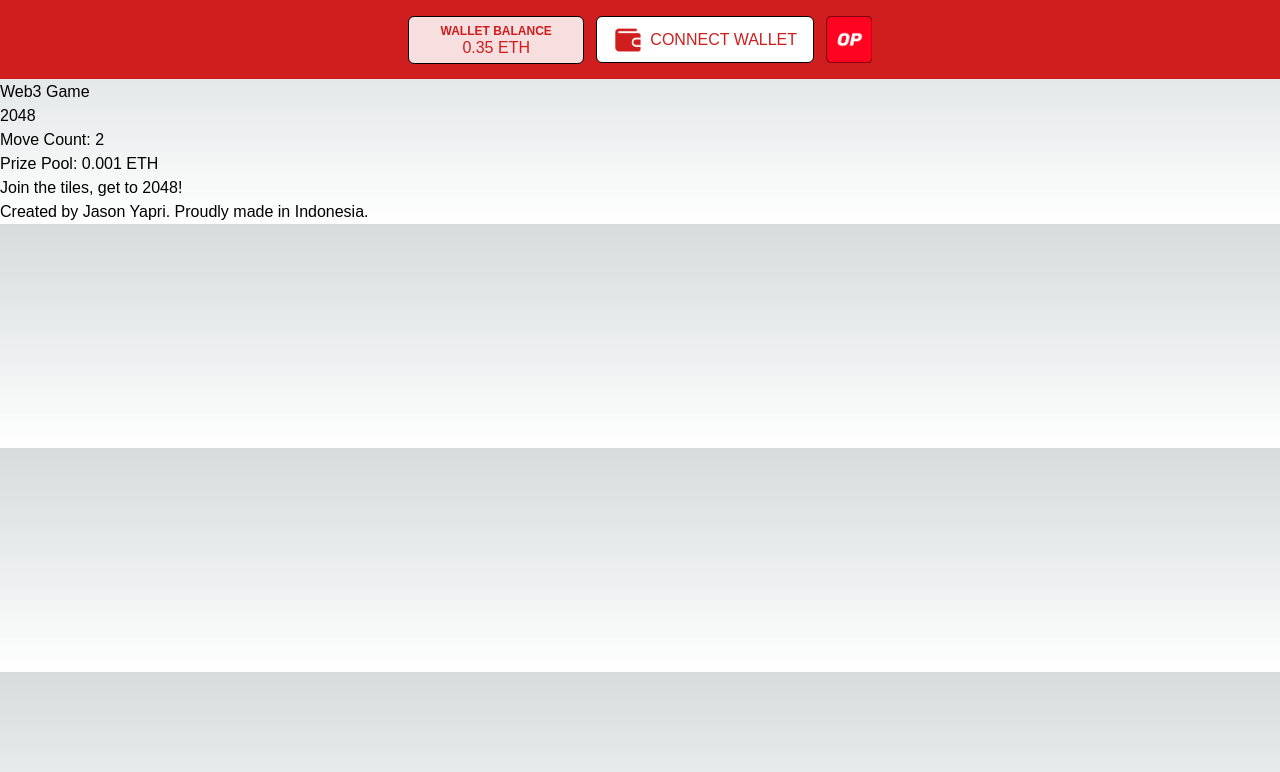
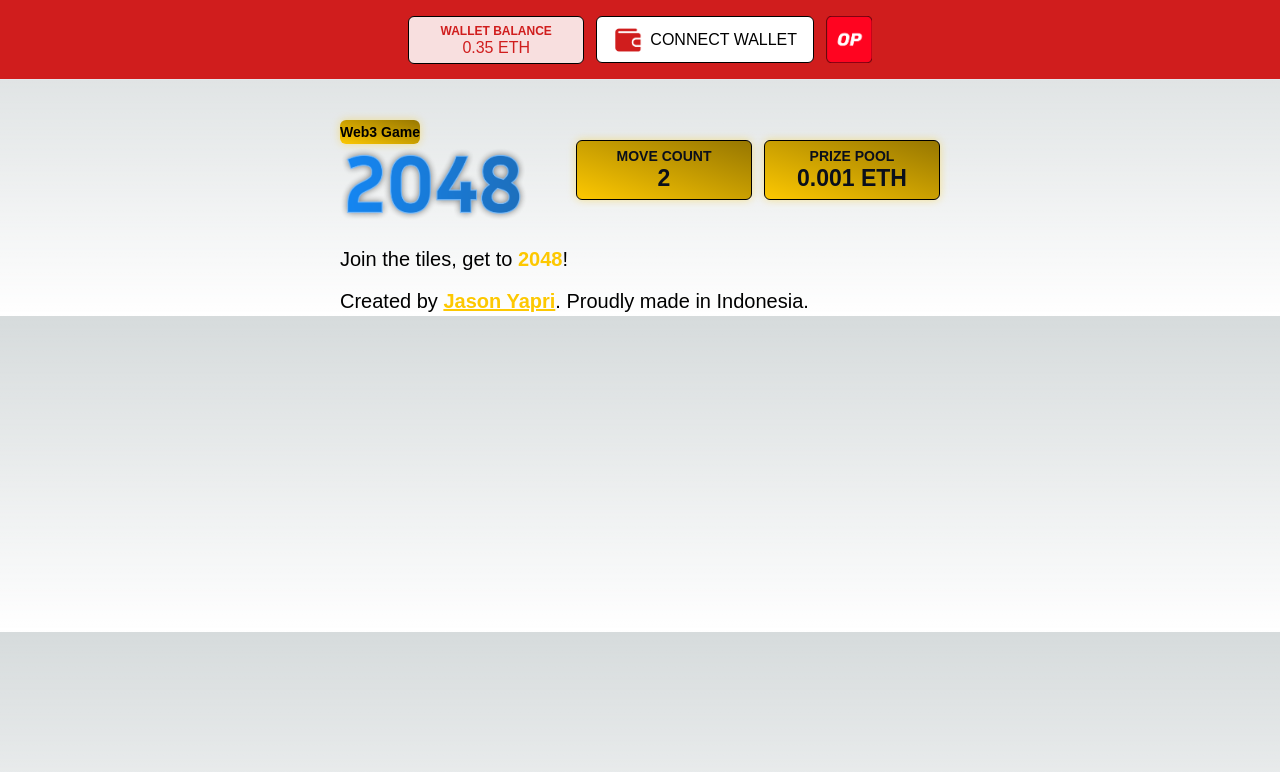
Before and after one commit to jasonyapri/2048-web3-game, a Next.js app in the folder frontend/: page / in a window 1280 px wide. Shown: the top 772 px of the page. Built offline with nearby package versions, Linux system fonts and the light colour scheme; a web font is replaced by a local one.

Commit message:
Styling of Game Header, Instruction and Footer

```diff
--- a/frontend/app/globals.css
+++ b/frontend/app/globals.css
@@ -32,8 +32,11 @@ body {
   }
 }
 
-.game-header {
-  @apply bg-theme-red flex h-20 items-center justify-center border-b-1 space-x-3;
+.game-container {
+  @apply flex flex-col items-center;
+
+  .wallet-header {
+    @apply bg-theme-red flex h-20 items-center justify-center border-b-1 space-x-3 w-full;
 
     .wallet-balance {
       @apply w-44 h-12 flex flex-col items-center justify-center text-theme-red px-wallet-balance-horizontal pt-wallet-balance-top pb-wallet-balance-bottom rounded-md border-1 border-black;
@@ -52,7 +55,7 @@ body {
     }
 
     .connect-wallet-button {
-    @apply bg-white text-theme-red border-1 space-x-2 border-black rounded-md flex items-center justify-center duration-200;
+      @apply bg-white text-theme-red border-1 space-x-2 border-black rounded-md flex items-center justify-center duration-200 text-black;
       padding: 8px 16px;
       height: 46.667px;
 
@@ -69,3 +72,121 @@ body {
       height: 46.667px;
     }
   }
+
+  main.game-main {
+    @apply flex flex-col space-y-3;
+
+    width: 600px;
+    margin-top: 40px;
+
+    .game-header {
+      @apply flex justify-between w-full items-center;
+
+      .title-group {
+        .subtitle {
+          @apply flex items-center justify-center w-20 h-6 font-black rounded-md;
+
+          font-size: 14px;
+          color: black;
+          background: linear-gradient(
+              to top right,
+              #FDC801,
+              #977701
+            );
+            margin-bottom: 3px;
+            box-shadow: 0 0 8px rgba(253, 200, 1, 0.4);
+        }
+
+        .title-logo {
+          height: 73px;
+        }
+
+        .title {
+          font-size: 80px;
+          font-weight: extra-black;
+          background: linear-gradient(to right, #3E9CF4, #1D6EBB);
+          -webkit-background-clip: text;
+          -webkit-text-fill-color: transparent;
+        }
+      }
+
+      .game-info {
+        @apply flex space-x-3;
+
+        .move-count {
+          @apply w-44 flex flex-col items-center justify-center text-theme-primary-background px-wallet-balance-horizontal pt-wallet-balance-top pb-wallet-balance-bottom rounded-md border-1 border-black font-black;
+
+          height: 60px;
+          background: linear-gradient(
+              to top right,
+              #FDC801,
+              #977701
+            );
+            box-shadow: 0 0 8px rgba(253, 200, 1, 0.4);
+
+          .move-count-title {
+            font-size: 12px;
+            margin-top: 10px;
+            line-height: 10px;
+            font-size: 14px;
+          }
+
+          .move-count-number {
+            font-size: 23px;
+          }
+        }
+
+        .prize-pool {
+          @apply w-44 flex flex-col items-center justify-center text-theme-primary-background px-wallet-balance-horizontal pt-wallet-balance-top pb-wallet-balance-bottom rounded-md border-1 border-black font-black;
+
+          height: 60px;
+          background: linear-gradient(
+              to top right,
+              #FDC801,
+              #977701
+            );
+            box-shadow: 0 0 8px rgba(253, 200, 1, 0.4);
+
+          .prize-pool-title {
+            font-size: 12px;
+            margin-top: 10px;
+            line-height: 10px;
+            font-size: 14px;
+          }
+
+          .prize-pool-amount {
+            font-size: 23px;
+          }
+        }
+      }
+    }
+
+    .game-instructions {
+      font-size: 20px;
+
+      .title {
+        @apply text-theme-secondary font-black;
+      }
+    }
+
+    .game-footer {
+      font-size: 20px;
+
+      a.author {
+        @apply text-theme-secondary font-black underline;
+
+        &:hover {
+          @apply text-theme-primary;
+        }
+      }
+
+      a.indonesia {
+        /* @apply text-theme-secondary font-black underline; */
+
+        &:hover {
+          @apply text-theme-red;
+        }
+      }
+    }
+  }
+}
--- a/frontend/app/page.js
+++ b/frontend/app/page.js
@@ -3,7 +3,7 @@ import Image from "next/image";
 export default function Home() {
   return (
     <div className="game-container">
-      <header className="game-header">
+      <header className="wallet-header">
         <div className="wallet-balance">
           <span className="wallet-balance-title">WALLET BALANCE</span>
           <div className="wallet-balance-amount">0.35 ETH</div>
@@ -15,24 +15,32 @@ export default function Home() {
         <img src="/img/optimism.png" className="optimism-logo" />
       </header>
       <main className="game-main">
-        <div className="title-group">
-          <div className="subtitle">Web3 Game</div>
-          <div className="title">2048</div>
-        </div>
-        <div className="game-info">
-          <div className="move-count">Move Count: 2</div>
-          <div className="prize-pool">Prize Pool: 0.001 ETH</div>
+        <div className="game-header">
+          <div className="title-group">
+            <div className="subtitle">Web3 Game</div>
+            <img src="/img/title.png" className="title-logo" />
+          </div>
+          <div className="game-info">
+            <div className="move-count">
+              <span className="move-count-title">MOVE COUNT</span>
+              <div className="move-count-number">2</div>
+            </div>
+            <div className="prize-pool">
+              <span className="prize-pool-title">PRIZE POOL</span>
+              <div className="prize-pool-amount">0.001 ETH</div>
+            </div>
+          </div>
         </div>
         <div className="game-board">
           {/* Game tiles would be dynamically generated here */}
         </div>
         <div className="game-instructions">
-          <p>Join the tiles, get to 2048!</p>
+          <p>Join the tiles, get to <span className="title">2048</span>!</p>
         </div>
+        <footer className="game-footer">
+          Created by <a href="https://jasonyapri.com" className="author" target="_blank">Jason Yapri</a>. Proudly made in <a href="https://www.google.com/search?q=indonesia" className="indonesia" target="_blank">Indonesia</a>.
+        </footer>
       </main>
-      <footer className="game-footer">
-        Created by Jason Yapri. Proudly made in Indonesia.
-      </footer>
     </div>
   );
 }
```
Also changed, not shown: frontend/public/img/title.png (added). Lines whose indentation alone changed are shown as unchanged.
